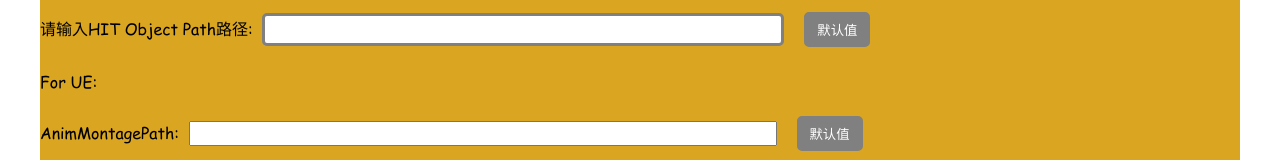
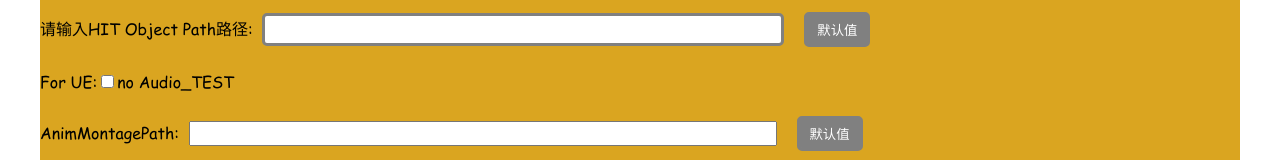
Before and after one commit to nsmcheckit/Web-Broswer-Interface, a React (Create React App) app: page / in a window 1280 px wide. Shown: the part 612-772 px from the top of the page. Built offline with nearby package versions, Linux system fonts and the light colour scheme.

Commit message:
updatenoTestType

```diff
--- a/src/components/OutputCSV.jsx
+++ b/src/components/OutputCSV.jsx
@@ -9,6 +9,16 @@ import { numberArr } from "../const/number";
 function OncheckBox(e)
           {
             if(document.getElementById('simpleType').checked){
+              console.log(1);
+            }
+            else{
+              console.log(0);
+            }
+          }
+
+function OncheckBox2(e)
+          {
+            if(document.getElementById('noTestType').checked){
               console.log(1);
             }
             else{
@@ -413,8 +423,9 @@ function OutputCSV() {
               .join('_')))
         })),
       }))
-
-    const Data = _Data.map(x => ({
+    const Data = [];
+    if(document.getElementById('noTestType').checked){
+    Data = _Data.map(x => ({
       AnimMontagePath: x.AnimMontagePath,
       NotifyTrack: [
         ...x.NotifyTrack,
@@ -425,7 +436,10 @@ function OutputCSV() {
           }]
         }
       ]
-    }))
+    }))}
+    else{
+    Data = _Data;
+    }
     //console.log(Data);
     const outputJson = {
       Time: nowDate,
@@ -838,6 +852,13 @@ function OutputCSV() {
       <br />
       <br />
       For UE:
+      <label>
+        <input
+          type="checkbox"
+          id = 'noTestType'
+          onClick={(e)=>OncheckBox2(e)}
+          />no Audio_TEST
+      </label>
       <br />
       <br />
       AnimMontagePath:&nbsp;&nbsp;
```
